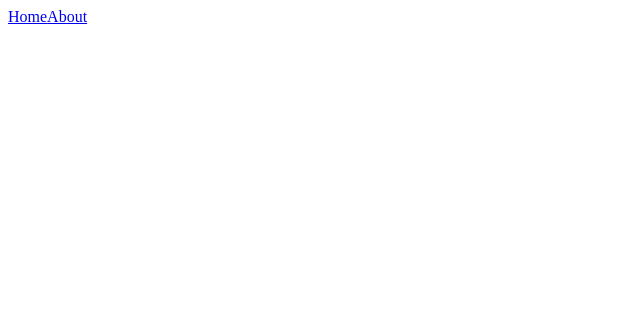
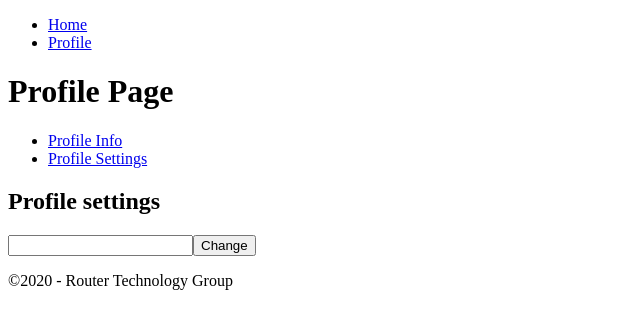
Before and after one commit to NaveenDK/react-latest, a React (Create React App) app: page /profile/settings in a window 1280 px wide. Shown: the top 328 px of the page, without its empty margins (0-640 px from the left). Built offline with nearby package versions, Linux system fonts and the light colour scheme.

Commit message:
added few items for this

```diff
--- a/src/App.js
+++ b/src/App.js
@@ -1,19 +1,26 @@
 import React from "react"
-import {Link, Switch, Route} from "react-router-dom"
+import Header from "./components/Header"
+import Footer from "./components/Footer"
+import Home from "./pages/Home"
+import Profile from "./pages/profile/Profile"
 
-import Home from "./Home"
-import About from "./About"
+import {Switch, Route} from "react-router-dom"
 
 function App() {
     return (
         <div>
-            <Link to="/">Home</Link>
-            <Link to="/about">About</Link>
+            <Header />
 
             <Switch>
-                <Route exact path="/" component={Home} />
-                <Route path="/about" component={About} />
+                <Route exact path="/">
+                    <Home />
+                </Route>
+                <Route path="/profile">
+                    <Profile/>
+                </Route>
             </Switch>
+
+            <Footer />
         </div>
     )
 }
--- a/src/Home.js
+++ b/src/Home.js
@@ -1,7 +1,6 @@
 import React from "react"
-import {useLocation, useParams, useHistory, useRouteMatch} from "react-router-dom"
 
-function Home(props) {
+function Home() {
     return (
         <h1>Home Page</h1>
     )
--- /dev/null
+++ b/src/components/Footer.js
@@ -0,0 +1,11 @@
+import React from "react"
+
+function Footer() {
+    return (
+        <footer>
+            <p className="footer">©2020 - Router Technology Group</p>
+        </footer>
+    )
+}
+
+export default Footer
--- /dev/null
+++ b/src/components/Header.js
@@ -0,0 +1,15 @@
+import React from "react"
+import {Link} from "react-router-dom"
+
+function Header() {
+    return (
+        <header>
+            <ul>
+                <li><Link to="/">Home</Link></li>
+                <li><Link to="/profile">Profile</Link></li>
+            </ul>
+        </header>
+    )
+}
+
+export default Header
--- /dev/null
+++ b/src/pages/profile/Info.js
@@ -0,0 +1,12 @@
+import React from "react"
+
+function Info() {
+    return (
+        <section>
+            <h1>Profile Info</h1>
+            <p>Hello, user! Tons of useful info here...</p>
+        </section>
+    )
+}
+
+export default Info
--- /dev/null
+++ b/src/pages/profile/Profile.js
@@ -0,0 +1,28 @@
+import React from "react"
+import {Link, Switch, Route} from "react-router-dom"
+
+import Settings from "./Settings"
+import Info from "./Info"
+
+function Profile() {
+    return (
+        <div>
+            <h1>Profile Page</h1>
+            <ul>
+                <li><Link to="/profile/info">Profile Info</Link></li>
+                <li><Link to="/profile/settings">Profile Settings</Link></li>
+            </ul>
+
+            <Switch>
+                <Route path="/profile/info">
+                    <Info/>
+                </Route>
+                <Route path="/profile/settings">
+                    <Settings/>
+                </Route>
+            </Switch>
+        </div>
+    )
+}
+
+export default Profile
--- /dev/null
+++ b/src/pages/profile/Settings.js
@@ -0,0 +1,13 @@
+import React from "react"
+
+function ProfileSettings() {
+    return (
+        <section>
+            <h1>Profile settings</h1>
+            <input type="password"/>
+            <button>Change</button>
+        </section>
+    )
+}
+
+export default ProfileSettings
```
